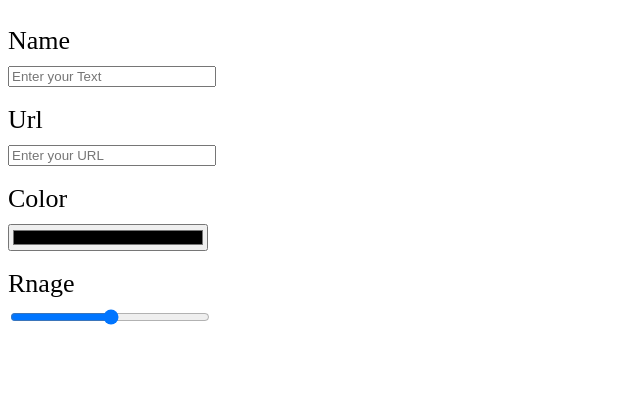
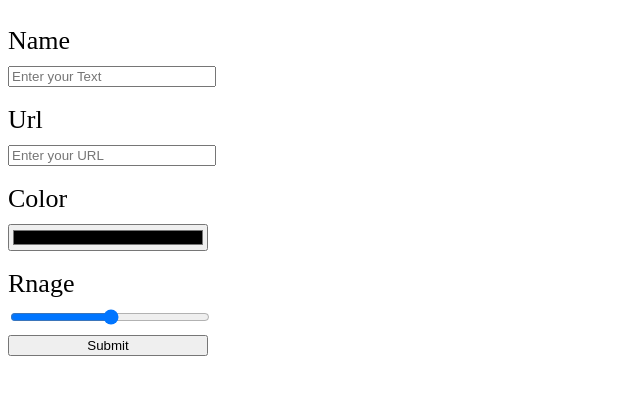
Before and after one commit to acciojob/html-feedback-form-MohammedAftabP, a website: page main.html in a window 1280 px wide. Shown: the whole page, without its empty margins (0-640 px from the left). Drawn offline with Linux system fonts and the light colour scheme.

Commit message:
created a submission

```diff
--- a/main.html
+++ b/main.html
@@ -15,7 +15,7 @@
 	<br><label>Url</label>	<input type="url" placeholder="Enter your URL" id="portfolio" required="required">
 	<br><label>Color</label>	<input type="color" placeholder="Enter your Color" id="favColor" >
 	<br><label>Rnage</label>	<input type="range" placeholder="Enter your Range" id="likeness" min="1" max="100">
-
+		<input type="submit" name="Post" />
 	</form>
 
 </body>
```
